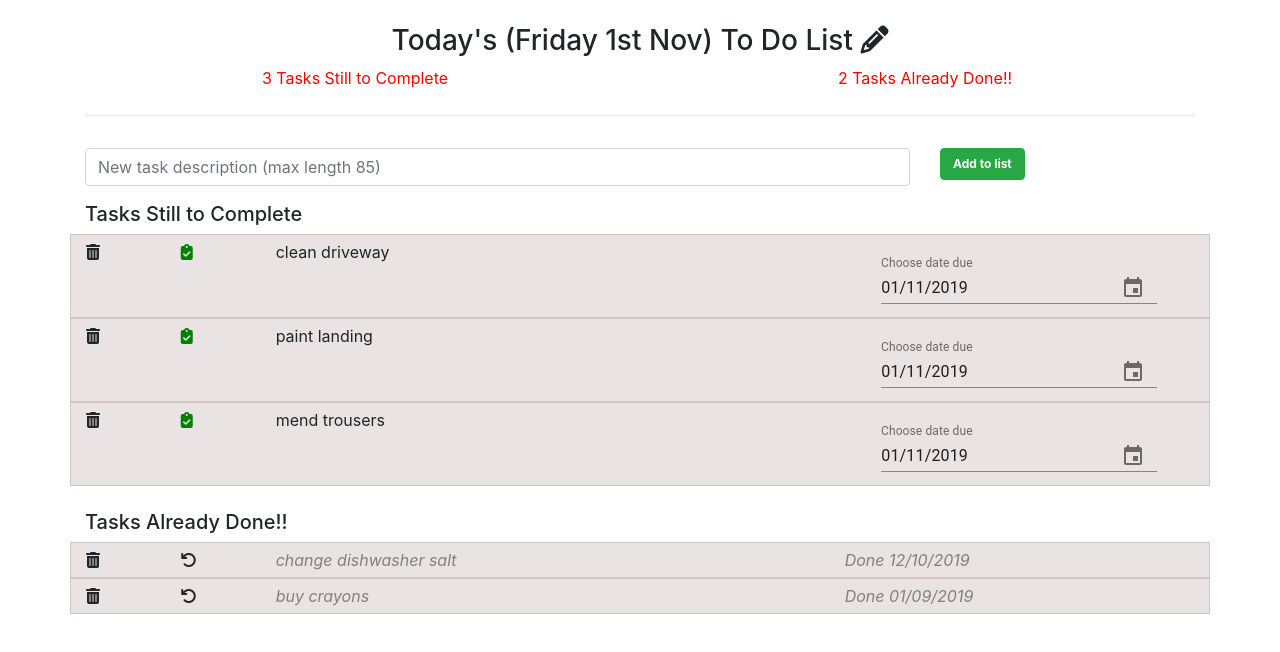
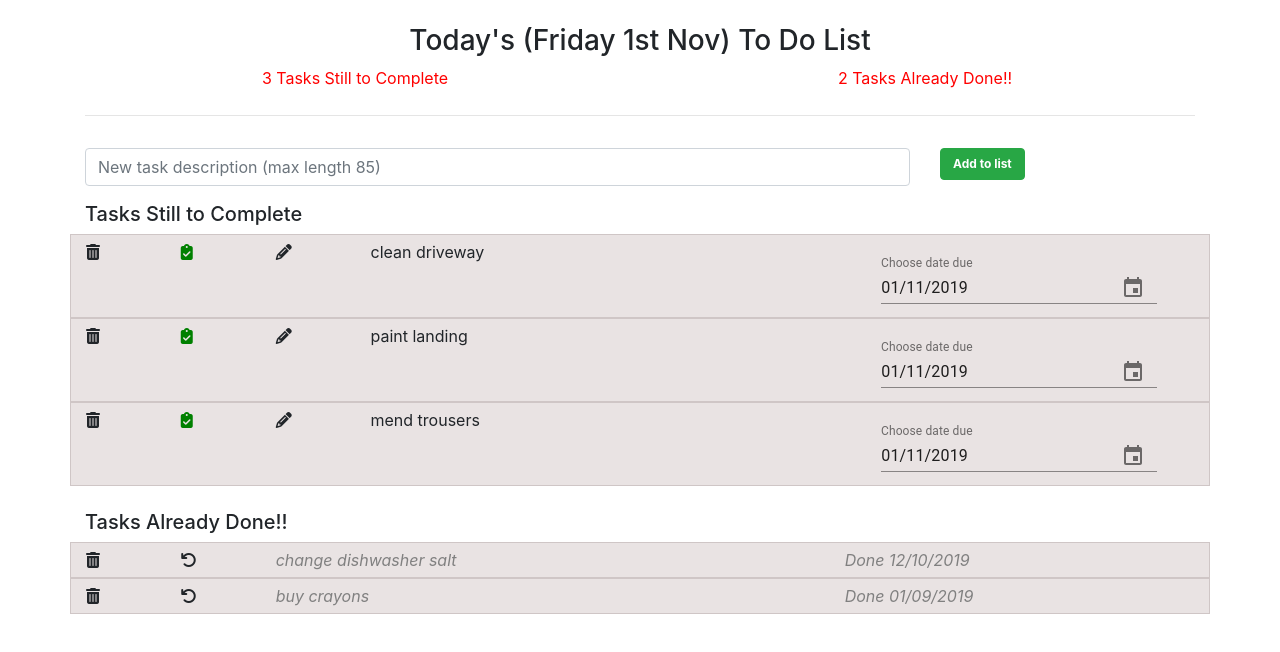
Before and after one commit to helenjgardner/final_todo_application, a React (Create React App) app: page / in a window 1280 px wide. Shown: the top 652 px of the page. Built offline with nearby package versions, Linux system fonts and the light colour scheme.

Commit message:
added edit task icon

```diff
--- a/src/App.js
+++ b/src/App.js
@@ -88,6 +88,16 @@ class App extends React.Component {
     })
   }
 
+  editTask = (id, newText) => {
+    const tasksCopy = this.state.tasks.slice();
+    tasksCopy.forEach(item => {
+      if (item.id === id) { item.text = newText };
+    })
+    this.setState({
+      tasks: tasksCopy
+    })
+  }
+
   render() {
 
     const tasksToDo = this.state.tasks.filter(item => { return !item.completed })
@@ -96,7 +106,7 @@ class App extends React.Component {
     return (
       <div>
         <br />
-        <h3> Today's ({moment().format("dddd Do MMM")}) To Do List <i className="fas fa-pencil-alt"> </i> </h3>
+        <h3> Today's ({moment().format("dddd Do MMM")}) To Do List </h3>
         <div className="container">
           <div className="row" id="totalItem">
             <hr />
@@ -116,7 +126,8 @@ class App extends React.Component {
               dateDue={item.dateDue}
               deleteTaskFunc={this.deleteTask}
               toggleTaskFunc={this.toggleTaskStatus}
-              setDateDueFunc={this.setDateDue} />
+              setDateDueFunc={this.setDateDue}
+              editTaskFunc={this.editTask} />
           })}
           <br />
           <h5> Tasks Already Done!!</h5>
--- a/src/TaskToDo.js
+++ b/src/TaskToDo.js
@@ -25,27 +25,38 @@ class TaskToDo extends React.Component {
         this.props.setDateDueFunc(this.props.id, date);
     }
 
+    handleClickEdit = () => {
+        var newText=prompt('Update task details',this.props.task);
+        this.props.editTaskFunc(this.props.id,newText)
+    }
+
     render() {
         return (
             <div className="row toDo">
-                <div className="col-6 col-sm-1">
+                <div className="col-3 col-sm-1">
                     <i className="fas fa-trash-alt"
                         title="Delete Task"
                         onClick={this.handleClickDel}>
                     </i>
                 </div>
-                <div className="col-6 col-sm-1 green">
+                <div className="col-3 col-sm-1 green">
                     <i className="fas fa-clipboard-check"
                         title="Mark as Done"
                         onClick={this.handleClickDone} >
                     </i>
                 </div>
-                <div className="col-12 col-sm-6">
+                <div className="col-3 col-sm-1">
+                    <i className="fas fa-pencil-alt"
+                        title="Edit"
+                        onClick={this.handleClickEdit} >
+                    </i>
+                </div>
+                <div className="col-12 col-sm-5">
                     {this.props.task}
                 </div>
-                <div className="col-6 col-sm-4" >
+                <div className="col-12 col-sm-4" >
                     <MuiPickersUtilsProvider utils={DateFnsUtils}>
-                        <Grid container justify="space-around">
+                        <Grid container justify="space-around" alignItems="center">
                             <KeyboardDatePicker
                                 margin="normal"
                                 id="date-picker-dialog"
```
